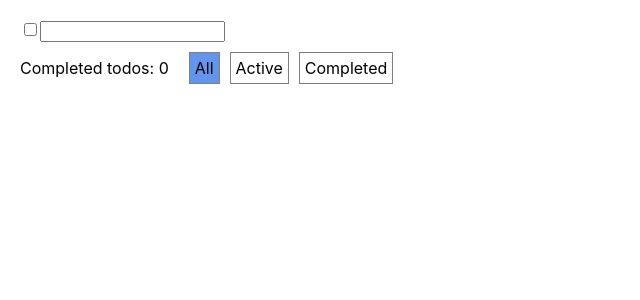
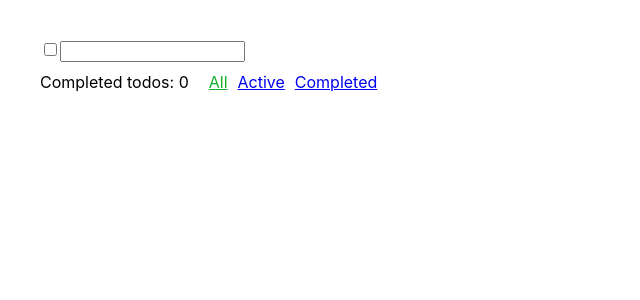
Before and after one commit to AlexKif/geekHub-js, a React (Create React App) app in the folder todo-list-react/: page / in a window 1280 px wide. Shown: the top 300 px of the page, without its empty margins (0-640 px from the left). Built offline with nearby package versions, Linux system fonts and the light colour scheme.

Commit message:
added routing for todo

```diff
--- a/todo-list-react/package.json
+++ b/todo-list-react/package.json
@@ -12,6 +12,7 @@
     "react": "^17.0.1",
     "react-dom": "^17.0.1",
     "react-redux": "^7.2.2",
+    "react-router-dom": "^5.2.0",
     "react-scripts": "4.0.1",
     "redux": "^4.0.5",
     "styled-components": "^5.2.1",
--- a/todo-list-react/public/index.html
+++ b/todo-list-react/public/index.html
@@ -3,7 +3,7 @@
   <head>
     <meta charset="utf-8" />
     <meta name="viewport" content="width=device-width, initial-scale=1" />
-    <title>Todo</title>
+    <title>Index</title>
   </head>
   <body>
     <div id="root"></div>
--- a/todo-list-react/src/App.js
+++ b/todo-list-react/src/App.js
@@ -1,119 +1,32 @@
-import React, { useState, useEffect, useMemo, useCallback } from 'react';
-import {useDispatch, useSelector} from "react-redux"
-import {setTodo, setFilteredTodos, replaceAllTodos, changeTodoStatus} from "./slices/todo";
-import uniqueId from 'lodash/uniqueId';
+import React from 'react';
 import styled from 'styled-components'
+import {
+  Switch,
+  Route,
+} from "react-router-dom";
+import Todo from "./Todo";
+import SingleTodo from "./SingleTodo";
 
 function App() {
-  const [value, setValue] = useState('');
-  const [allTodosSwitch, setAllTodosSwitch] = useState(false);
-  const [activeFilter, setActiveFilter] = useState('all');
-
-  const dispatch = useDispatch();
-  const {todos} = useSelector((state) => state.todosSlice);
-  const {filteredTodos} = useSelector((state) => state.todosSlice);
-
-
-  const todoHandler = useCallback((e) => {
-    e.preventDefault()
-    setValue(e.target.value)
-  }, [])
-
-  useEffect(() => {
-    filterHandler(activeFilter)
-  }, [todos])
-
-
-  const onKeyDown = useCallback((e) => {
-    if (e.key === 'Enter') {
-      const newTodo = {
-        isDone: activeFilter === 'completed',
-        value,
-        id: uniqueId()
-      }
-      dispatch(setTodo(newTodo))
-      setValue('')
-    }
-  }, [value])
-
-  const allTodosHandler = useCallback((e) => {
-    const changedTodos = todos.map(item => ({
-      ...item,
-      isDone: e.target.checked,
-    }))
-    dispatch(replaceAllTodos(changedTodos))
-    setAllTodosSwitch(prevState => !prevState)
-  }, [todos])
-
-  const todoStatusHandler = useCallback((changedTodo) => {
-    const todoIndex = todos.findIndex(item => item.id === changedTodo.id)
-    dispatch(changeTodoStatus(todoIndex))
-  }, [todos])
-
-  const deleteTodo = useCallback((e, item) => {
-    e.preventDefault();
-    const updatedTodos = todos.filter(todo => todo.id !== item.id)
-    dispatch(replaceAllTodos(updatedTodos))
-  }, [todos])
-
-  const filterHandler = useCallback((filterBy = 'all') => {
-    setActiveFilter(filterBy);
-    switch (filterBy) {
-      case 'all':
-        dispatch(setFilteredTodos(todos));
-        break;
-      case 'active':
-        let activeTodos = todos.filter(item => !item.isDone)
-        dispatch(setFilteredTodos(activeTodos));
-        break;
-      case 'completed':
-        let completedTodos = todos.filter(item => item.isDone)
-        dispatch(setFilteredTodos(completedTodos));
-        break;
-    }
-  }, [activeFilter, todos])
-
-  const deleteCompletedTodos = useCallback((event) => {
-    event.preventDefault();
-    let updatedTodos = todos.filter(todo => !todo.isDone);
-
-    dispatch(replaceAllTodos(updatedTodos));
-    setAllTodosSwitch(prevState => !prevState);
-  }, [])
-
-  const getCountCompletedTodos = useMemo(() => {
-    return filteredTodos.filter(todo => todo.isDone).length
-  }, [filteredTodos])
-
   return (
     <div className="app">
-      <div className="">
-          <input type="checkbox" checked={allTodosSwitch} onChange={allTodosHandler}/>
-          <input type="text" value={value} onChange={todoHandler} onKeyDown={onKeyDown} />
-      </div>
-      {filteredTodos?.map((item, index) => {
-        return (
-          <div key={item.value + index}>
-            <label>
-            <input type="checkbox" checked={item.isDone} onChange={() => todoStatusHandler(item)}/>
-            <TodoItem isDone={item.isDone}>{item.value}</TodoItem>
-
-            </label>
-            <button onClick={(e) => deleteTodo(e, item)}>delete</button>
-          </div>
-        )
-      })}
-      <div className="todos-information">
-        <div className="">
-          <span>Completed todos: {getCountCompletedTodos}</span>
-        </div>
-        <div className="todo-filter">
-          <input defaultChecked={true} onChange={() => filterHandler('all')} id="allTodos" name="todoFilter" type="radio"/><label htmlFor="allTodos">All</label>
-          <input onChange={() => filterHandler('active')} id="activeTodos" name="todoFilter" type="radio"/><label htmlFor="activeTodos">Active</label>
-          <input onChange={() => filterHandler('completed')} id="completedTodos" name="todoFilter"  type="radio"/><label htmlFor="completedTodos">Completed</label>
-        </div>
-        {getCountCompletedTodos ? <button onClick={deleteCompletedTodos} className="delete-completed-todos">Clear completed</button>: null}
-      </div>
+      <Switch>
+        <Route exact path="/">
+          <Todo activeFilter="all"/>
+        </Route>
+        <Route exact path="/active">
+          <Todo activeFilter="active"/>
+        </Route>
+        <Route exact path="/completed">
+          <Todo activeFilter="completed"/>
+        </Route>
+        <Route exact path="/todo/:id">
+          <SingleTodo/>
+        </Route>
+        <Route exact path="/todo/:id/edit">
+          <SingleTodo/>
+        </Route>
+      </Switch>
     </div>
   );
 }
--- /dev/null
+++ b/todo-list-react/src/SingleTodo.jsx
@@ -0,0 +1,46 @@
+import React, {useCallback, useState} from 'react';
+import {useParams, useRouteMatch, useHistory} from "react-router-dom";
+import {getLSData} from "./store/LocalStorage";
+import {useDispatch} from "react-redux";
+import {replaceAllTodos} from "./slices/todo";
+
+const SingleTodo = () => {
+  const dispatch = useDispatch();
+  const todos = getLSData('todos');
+  const {id} = useParams();
+  const history = useHistory();
+  const todo = todos.find(item => item.id === id);
+  const [value, setValue] = useState(todo?.value ?? '');
+  const isEdit = useRouteMatch("/todo/:id/edit")
+
+  const textHandler = useCallback((e) => {
+    setValue(e.target.value)
+  }, [])
+
+  const saveHandler = useCallback((e) => {
+    todo.value = value
+    const todoIndex = todos.findIndex(item => {
+      return item.id === todo.id
+    });
+    todos[todoIndex] = todo
+    dispatch(replaceAllTodos(todos))
+    history.push("/");
+
+  }, [value])
+
+  return (
+    <div className="single-todo-wrapper">
+      {
+        (isEdit && todo) ?
+          <>Edit task:
+            <input type="text" value={value} onChange={textHandler}/>
+            <button onClick={saveHandler} disabled={!value.length}>Save</button>
+          </> : todo?
+          <span>Task: {value}</span>:
+          <div>Todo not Found</div>
+      }
+    </div>
+  )
+};
+
+export default SingleTodo;
--- /dev/null
+++ b/todo-list-react/src/Todo.jsx
@@ -0,0 +1,140 @@
+import React, { useState, useEffect, useMemo, useCallback } from 'react';
+import {useDispatch, useSelector} from "react-redux"
+import {setTodo, setFilteredTodos, replaceAllTodos, changeTodoStatus} from "./slices/todo";
+import uniqueId from 'lodash/uniqueId';
+import styled from 'styled-components'
+import {getLSData} from "./store/LocalStorage";
+import {NavLink} from "react-router-dom";
+
+const Todo = (props) => {
+  const [value, setValue] = useState('');
+  const [allTodosSwitch, setAllTodosSwitch] = useState(false);
+  const [activeFilter, setActiveFilter] = useState(props.activeFilter);
+
+  const dispatch = useDispatch();
+  const {todos} = useSelector((state) => state.todosSlice);
+  const {filteredTodos} = useSelector((state) => state.todosSlice);
+
+  useEffect(() => {
+    filterHandler(activeFilter)
+  }, [todos])
+
+  useEffect(() => {
+    const todos = getLSData('todos');
+    const filteredTodos = getLSData('filteredTodos')
+
+    if (todos) {
+      dispatch(replaceAllTodos(todos))
+    }
+    if (filteredTodos?.length) {
+      dispatch(setFilteredTodos(filteredTodos))
+      filterHandler(filteredTodos)
+    }
+
+  }, [])
+
+  const todoHandler = useCallback((e) => {
+    e.preventDefault()
+    setValue(e.target.value)
+  }, [])
+
+  const onKeyDown = useCallback((e) => {
+    if (e.key === 'Enter') {
+      const newTodo = {
+        isDone: activeFilter === 'completed',
+        value,
+        id: uniqueId()
+      }
+      dispatch(setTodo(newTodo))
+      setValue('')
+    }
+  }, [value])
+
+  const allTodosHandler = useCallback((e) => {
+    const changedTodos = todos.map(item => ({
+      ...item,
+      isDone: e.target.checked,
+    }))
+    dispatch(replaceAllTodos(changedTodos))
+    setAllTodosSwitch(prevState => !prevState)
+  }, [todos])
+
+  const todoStatusHandler = useCallback((changedTodo) => {
+    const todoIndex = todos.findIndex(item => item.id === changedTodo.id)
+    dispatch(changeTodoStatus(todoIndex))
+  }, [todos])
+
+  const deleteTodo = useCallback((e, item) => {
+    e.preventDefault();
+    const updatedTodos = todos.filter(todo => todo.id !== item.id)
+    dispatch(replaceAllTodos(updatedTodos))
+  }, [todos])
+
+  const filterHandler = useCallback((filterBy = 'all') => {
+    setActiveFilter(filterBy);
+    switch (filterBy) {
+      case 'all':
+        dispatch(setFilteredTodos(todos));
+        break;
+      case 'active':
+        let activeTodos = todos.filter(item => !item.isDone)
+        dispatch(setFilteredTodos(activeTodos));
+        break;
+      case 'completed':
+        let completedTodos = todos.filter(item => item.isDone)
+        dispatch(setFilteredTodos(completedTodos));
+        break;
+    }
+  }, [activeFilter, todos])
+
+  const deleteCompletedTodos = useCallback((event) => {
+    event.preventDefault();
+    let updatedTodos = todos.filter(todo => !todo.isDone);
+
+    dispatch(replaceAllTodos(updatedTodos));
+    setAllTodosSwitch(prevState => !prevState);
+  }, [])
+
+  const getCountCompletedTodos = useMemo(() => {
+    return filteredTodos.filter(todo => todo.isDone).length
+  }, [filteredTodos])
+
+  return (
+    <div className="app">
+      <div className="">
+        <input type="checkbox" checked={allTodosSwitch} onChange={allTodosHandler}/>
+        <input type="text" value={value} onChange={todoHandler} onKeyDown={onKeyDown} />
+      </div>
+      {filteredTodos?.map((item, index) => {
+        return (
+          <div key={item.value + index} className="todo-list">
+            <label>
+              <input type="checkbox" checked={item.isDone} onChange={() => todoStatusHandler(item)}/>
+              <TodoItem isDone={item.isDone}>{item.value}</TodoItem>
+
+            </label>
+            <button onClick={(e) => deleteTodo(e, item)}>delete</button>
+            ID: <span class="todo-id">{item.id}</span>
+          </div>
+        )
+      })}
+      <div className="todos-information">
+        <div className="">
+          <span>Completed todos: {getCountCompletedTodos}</span>
+        </div>
+        <div className="todo-filter">
+          <NavLink activeClassName="selected" to="/" exact onClick={() => filterHandler('all')}>All</NavLink>
+          <NavLink activeClassName="selected" to="/active" exact onClick={() => filterHandler('active')}>Active</NavLink>
+          <NavLink activeClassName="selected" to="/completed" exact onClick={() => filterHandler('completed')}>Completed</NavLink>
+        </div>
+        {getCountCompletedTodos ? <button onClick={deleteCompletedTodos} className="delete-completed-todos">Clear completed</button>: null}
+      </div>
+    </div>
+  );
+}
+
+export default Todo;
+
+const TodoItem = styled.span`
+  text-decoration: ${props => props.isDone ? 'line-through': null}
+`;
--- a/todo-list-react/src/index.js
+++ b/todo-list-react/src/index.js
@@ -4,14 +4,17 @@ import './index.scss';
 import App from './App';
 import {Provider} from "react-redux";
 import store from "./store";
+import {BrowserRouter} from "react-router-dom";
 
 
 
 ReactDOM.render(
   <Provider store={store}>
-    <React.StrictMode>
-      <App />
-    </React.StrictMode>
+    <BrowserRouter>
+      <React.StrictMode>
+        <App />
+      </React.StrictMode>
+    </BrowserRouter>
   </Provider>,
   document.getElementById('root')
 );
--- a/todo-list-react/src/index.scss
+++ b/todo-list-react/src/index.scss
@@ -13,23 +13,32 @@ body {
 
 .todo-filter {
   margin-left: 20px;
-  input {
-    display: none;
-    &:checked {
-      &+label {
-        background: cornflowerblue;
-
-      }
-    }
-  }
-  label {
-    padding: 5px;
-    border: 1px solid grey;
-    display: inline-block;
-    cursor: pointer;
+  a {
     &:not(:last-child) {
       margin-right: 10px;
     }
+  }
+  .selected {
+    color: #14af2e;
+  }
+}
+
+.single-todo {
+  &-wrapper {
+    display: flex;
+    input {
+      margin-left: 10px;
+    }
+  }
+}
+
+.todo-id {
+  color: red;
+}
+
+.todo-list {
+  button {
+    margin-right: 20px;
   }
 }
 
--- a/todo-list-react/src/slices/todo.js
+++ b/todo-list-react/src/slices/todo.js
@@ -1,4 +1,5 @@
 import {createSlice} from "@reduxjs/toolkit";
+import {setDataInLS} from "../store/LocalStorage";
 
 export const initialState = {
   todos: [],
@@ -11,15 +12,19 @@ const todosSlice = createSlice({
   reducers: {
     setTodo: (state, action) => {
       state.todos.unshift(action.payload);
+      setDataInLS('todos', state.todos)
     },
     replaceAllTodos: (state, action) => {
       state.todos = action.payload
+      setDataInLS('todos', state.todos)
     },
     changeTodoStatus: (state, action) => {
       state.todos[action.payload].isDone = !state.todos[action.payload].isDone
+      setDataInLS('todos', state.todos)
     },
     setFilteredTodos: (state, action) => {
       state.filteredTodos = action.payload;
+      setDataInLS('filteredTodos', state.filteredTodos)
     }
   }
 });
--- /dev/null
+++ b/todo-list-react/src/store/LocalStorage.js
@@ -0,0 +1,8 @@
+export const setDataInLS = (key, value) => {
+  localStorage.setItem(key, JSON.stringify(value));
+}
+
+
+export const getLSData = (key) => {
+  return JSON.parse(localStorage.getItem(key));
+}
```
Also changed, not shown: 1 other file (tests, documents, lock files or other folders).
